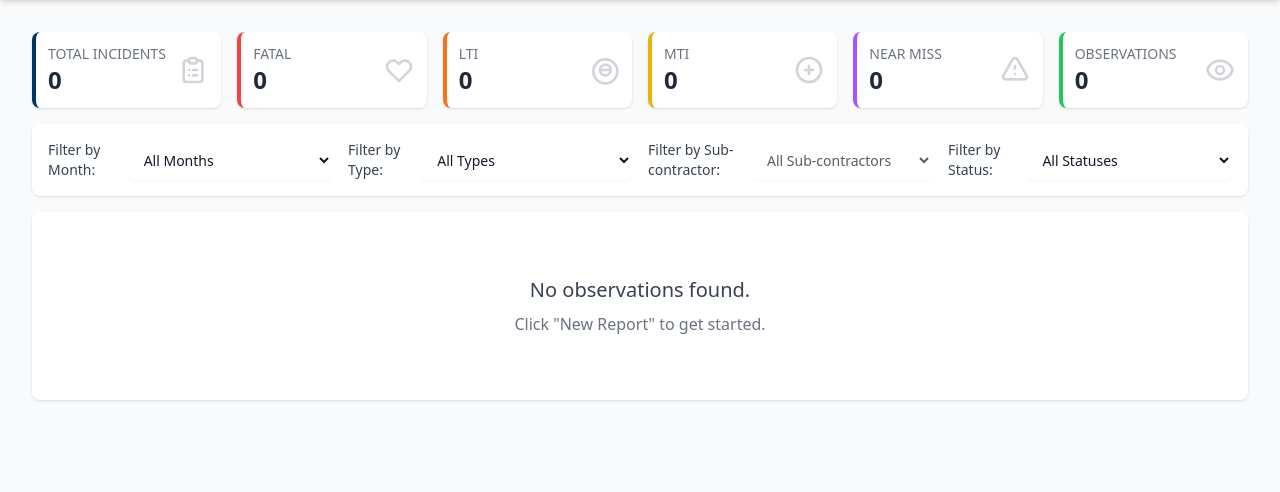
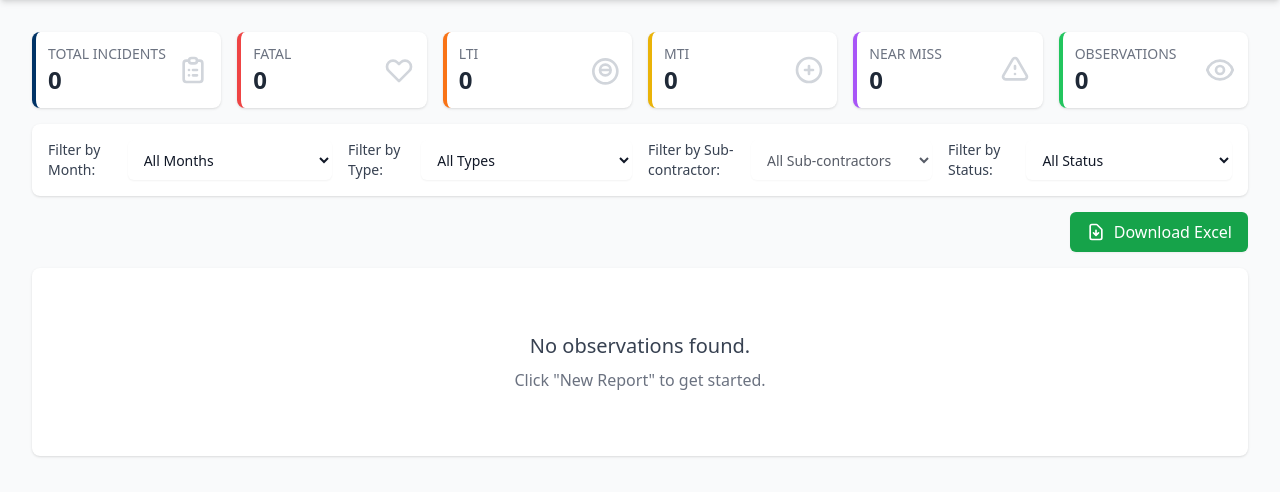
Before and after one commit to prabhatsingh03/safety-incident, a Flask app: page / in a window 1280 px wide. Shown: the part 64-556 px from the top of the page. Run offline with Flask 3, Linux system fonts and the light colour scheme; data comes from the database, SQL or seed files in the repository; data that the repository does not hold is empty; some libraries are stand-ins or nearby versions.

Commit message:
Update index.html

```diff
--- a/templates/index.html
+++ b/templates/index.html
@@ -297,6 +297,7 @@
                 <tr>
                   <th scope="col" className="px-6 py-3">Sl No.</th>
                   <th scope="col" className="px-6 py-3">Date</th>
+                  <th scope="col" className="px-6 py-3">Raised By</th>
                   <th scope="col" className="px-6 py-3">Contractor</th>
                   <th scope="col" className="px-6 py-3">Sub-contractor</th>
                   <th scope="col" className="px-6 py-3">Issue Type</th>
@@ -312,6 +313,7 @@
                   <tr key={obs.id} className="bg-white border-b border-gray-200 hover:bg-gray-50 transition-colors">
                     <td className="px-6 py-4 font-medium text-gray-900">{index + 1}</td>
                     <td className="px-6 py-4">{formatDate(obs.date)}</td>
+                    <td className="px-6 py-4">{obs.raisedBy || '-'}</td>
                     <td className="px-6 py-4">{obs.contractor || 'SIL'}</td>
                     <td className="px-6 py-4">{obs.subContractor || '-'}</td>
                     <td className="px-6 py-4">{obs.issueType}</td>
@@ -372,6 +374,12 @@
                           <p className="text-xs font-semibold text-gray-500">Date:</p>
                           <p className="text-sm text-gray-700">{formatDate(obs.date)}</p>
                       </div>
+                      {obs.raisedBy && (
+                         <div>
+                            <p className="text-xs font-semibold text-gray-500">Raised By:</p>
+                            <p className="text-sm text-gray-700">{obs.raisedBy}</p>
+                        </div>
+                      )}
                       <div>
                           <p className="text-xs font-semibold text-gray-500">Issue Type:</p>
                           <p className="text-sm text-gray-700">{obs.issueType}</p>
@@ -904,6 +912,12 @@
                                 <p className="text-xs text-gray-500">Date</p>
                                 <p className="text-sm font-medium">{formatDate(observation.date)}</p>
                             </div>
+                            {observation.raisedBy && (
+                                <div>
+                                    <p className="text-xs text-gray-500">Raised By</p>
+                                    <p className="text-sm font-medium">{observation.raisedBy}</p>
+                                </div>
+                            )}
                             <div>
                                 <p className="text-xs text-gray-500">Issue Type</p>
                                 <p className="text-sm font-medium">{observation.issueType}</p>
@@ -1574,6 +1588,10 @@
 
       const handleStatusChange = (e) => {
         setSelectedStatus(e.target.value);
+      };
+
+      const handleDownloadExcel = () => {
+        window.location.href = '/api/export-excel';
       };
 
       // Project Management Functions
@@ -1754,11 +1772,22 @@
                         onChange={handleStatusChange}
                         className="block w-full rounded-md border-gray-300 shadow-sm focus:border-simon-orange focus:ring-simon-orange bg-white border-gray-300 text-gray-900 text-sm py-2 px-3 min-h-[40px]"
                     >
-                        <option value="all">All Statuses</option>
+                        <option value="all">All Status</option>
                         <option value={Status.OPEN}>Open</option>
                         <option value={Status.CLOSED}>Closed</option>
                     </select>
                 </div>
+            </div>
+            <div className="mb-4 flex justify-end">
+                <button
+                    onClick={handleDownloadExcel}
+                    className="inline-flex items-center px-4 py-2 bg-green-600 hover:bg-green-700 text-white font-medium rounded-md shadow-sm transition-colors"
+                >
+                    <svg className="w-5 h-5 mr-2" fill="none" stroke="currentColor" viewBox="0 0 24 24">
+                        <path strokeLinecap="round" strokeLinejoin="round" strokeWidth={2} d="M12 10v6m0 0l-3-3m3 3l3-3m2 8H7a2 2 0 01-2-2V5a2 2 0 012-2h5.586a1 1 0 01.707.293l5.414 5.414a1 1 0 01.293.707V19a2 2 0 01-2 2z" />
+                    </svg>
+                    Download Excel
+                </button>
             </div>
             <ObservationTable
               observations={filteredObservations}
```
